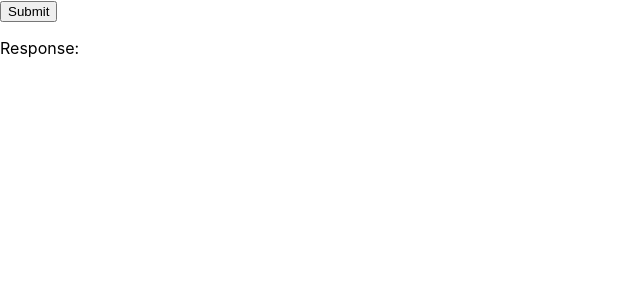
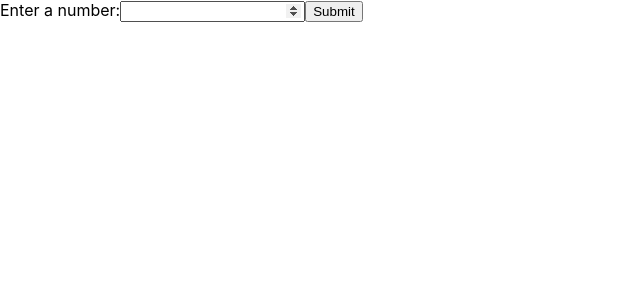
Before and after one commit to mwraich/Meet-Me-In-The-Median, a React (Create React App) app in the folder client/: page / in a window 1280 px wide. Shown: the top 300 px of the page, without its empty margins (0-640 px from the left). Built offline with nearby package versions, Linux system fonts and the light colour scheme.

Commit message:
Connect client and backend for base success case

```diff
--- a/client/src/App.js
+++ b/client/src/App.js
@@ -2,27 +2,39 @@ import './App.css';
 import { useState } from 'react';
 
 function App() {
-	const [response, setResponse] = useState('');
+	const [number, setNumber] = useState('');
+	const [result, setResult] = useState(null);
 
   const handleSubmit = async (e) => {
-		e.preventDefault();
+    e.preventDefault()
     try {
       const response = await fetch('http://localhost:8000/api', {
-				method: 'GET',
+        method: 'POST',
         headers: {
-					'Content-Type': 'application/json',
+          'Content-Type': 'application/json'
         },
-			});
-			const data = await response.json();
-			setResponse(data);
+        body: JSON.stringify({number})
+      })
+      const data = await response.json()
+      setResult(data.result)
     } catch (error) {
-			console.error('Error fetching result:', error);
+      console.error('Error fetching result:', error)
     }
-	};
+  }
 	return (
 		<div>
-			<button onClick={handleSubmit}>Submit</button>
-			{response !== null && <p>Response: {response}</p>}
+			<form onSubmit={handleSubmit}>
+				<label>
+					Enter a number:
+					<input
+						type="number"
+						value={number}
+						onChange={(e) => setNumber(e.target.value)}
+					/>
+					<button type="submit">Submit</button>
+				</label>
+			</form>
+			{result !== null && <p>Result: {result.join(', ')}</p>}
 		</div>
 	);
 }
```
Also changed, not shown: 1 other file (tests, documents, lock files or other folders). Lines whose indentation alone changed are shown as unchanged.
